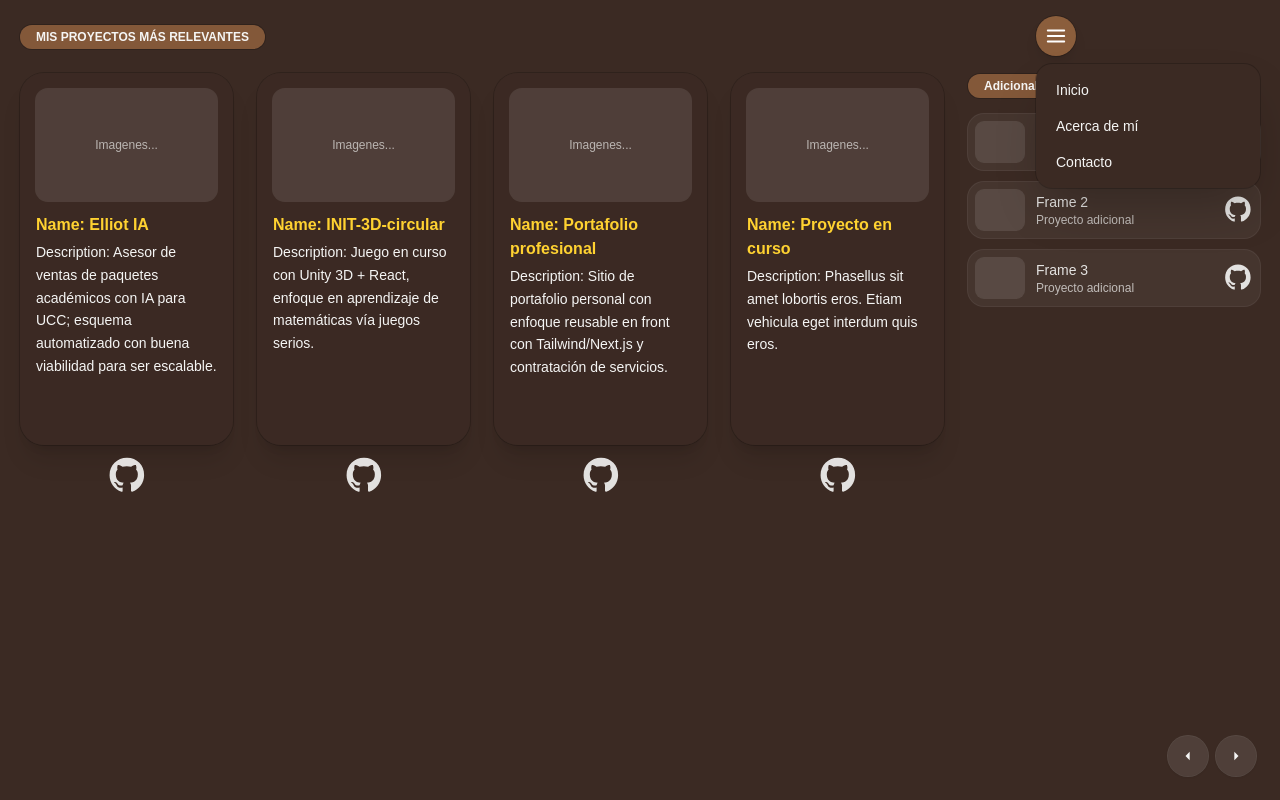
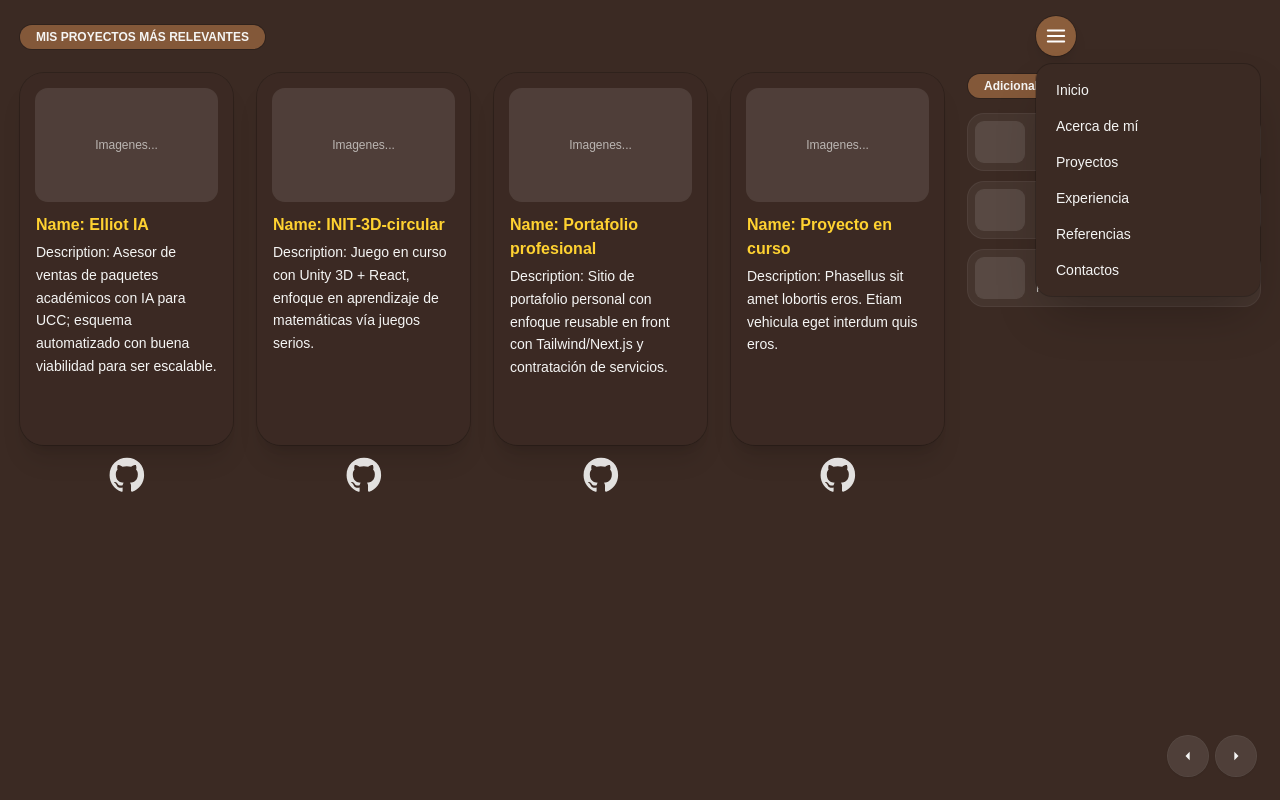
Before and after one commit to andresZam12/aZamb_portf, a Next.js app: page /projects in a window 1280 px wide. Both pictures are taken after a click on the button "Despliega el menú de opciones del inicio". Built offline with nearby package versions, Linux system fonts and the light colour scheme.

Commit message:
implementación botón hamburgueza y redirecciones

```diff
--- a/src/app/about/page.tsx
+++ b/src/app/about/page.tsx
@@ -61,8 +61,11 @@ export default function AboutPage() {
                 <div className="mt-2 w-56 rounded-2xl bg-[#3b2a23] p-2 shadow-2xl ring-1 ring-black/20">
                   {[
                     { label: "Inicio", href: "/" },
+                    { label: "Acerca de mí", href: "/about" },
                     { label: "Proyectos", href: "/projects" },
-                    { label: "Contacto", href: "/contacts" },
+                    { label: "Experiencia", href: "/experience" },
+                    { label: "Referencias", href: "/references" },
+                    { label: "Contactos", href: "/contacts" },
                   ].map((i) => (
                     <Link
                       key={i.href}
--- a/src/app/contacts/page.tsx
+++ b/src/app/contacts/page.tsx
@@ -59,7 +59,10 @@ export default function ContactosPage() {
               { label: "Inicio", href: "/" },
               { label: "Acerca de mí", href: "/about" },
               { label: "Proyectos", href: "/projects" },
+              { label: "Experiencia", href: "/experience" },
               { label: "Referencias", href: "/references" },
+              { label: "Contactos", href: "/contacts" },
+
             ].map((i) => (
               <Link
                 key={i.href}
--- a/src/app/experience/page.tsx
+++ b/src/app/experience/page.tsx
@@ -2,16 +2,6 @@
 import { useState } from "react";
 import Link from "next/link";
 
-/**
- * Página: Experiencia
- * - Coherente con las demás pantallas.
- * - Fondo en 3 franjas (cafés) como la principal.
- * - Columna izquierda: introducción + habilidades
- * - Centro: tarjeta "Académica"
- * - Derecha: tarjeta "Laboral y profesional"
- * - Botón para descargar CV (PDF)
- * - Hamburger fijo arriba-derecha y flechas fijas abajo-derecha.
- */
 
 export default function ExperienciaPage() {
   const [menuOpen, setMenuOpen] = useState(false);
@@ -52,8 +42,10 @@ export default function ExperienciaPage() {
               { label: "Inicio", href: "/" },
               { label: "Acerca de mí", href: "/about" },
               { label: "Proyectos", href: "/projects" },
+              { label: "Experiencia", href: "/experience" },
               { label: "Referencias", href: "/references" },
               { label: "Contactos", href: "/contacts" },
+
             ].map((i) => (
               <Link key={i.href} href={i.href} className="block px-3 py-2 rounded-xl hover:bg-white/10 text-sm">
                 {i.label}
--- a/src/app/projects/page.tsx
+++ b/src/app/projects/page.tsx
@@ -73,7 +73,11 @@ export default function ProjectsPage() {
               {[
                 { label: "Inicio", href: "/" },
                 { label: "Acerca de mí", href: "/about" },
-                { label: "Contacto", href: "/contacts" }, // ← inglés para coincidir con /contacts
+                { label: "Proyectos", href: "/projects" },
+                { label: "Experiencia", href: "/experience" },
+                { label: "Referencias", href: "/references" },
+                { label: "Contactos", href: "/contacts" },
+
               ].map((i) => (
                 <Link key={i.href} href={i.href} className="block px-3 py-2 rounded-xl hover:bg-white/10 text-sm">
                   {i.label}
--- a/src/app/references/page.tsx
+++ b/src/app/references/page.tsx
@@ -62,7 +62,11 @@ export default function ReferencesPage() {
               { label: "Inicio", href: "/" },
               { label: "Acerca de mí", href: "/about" },
               { label: "Proyectos", href: "/projects" },
-              { label: "Contactos", href: "/contacts" }, // ← en inglés para coincidir con /contacts
+              { label: "Experiencia", href: "/experience" },
+              { label: "Referencias", href: "/references" },
+              { label: "Contactos", href: "/contacts" },
+
+
             ].map((i) => (
               <Link key={i.href} href={i.href} className="block px-3 py-2 rounded-xl hover:bg-white/10 text-sm">
                 {i.label}
```
